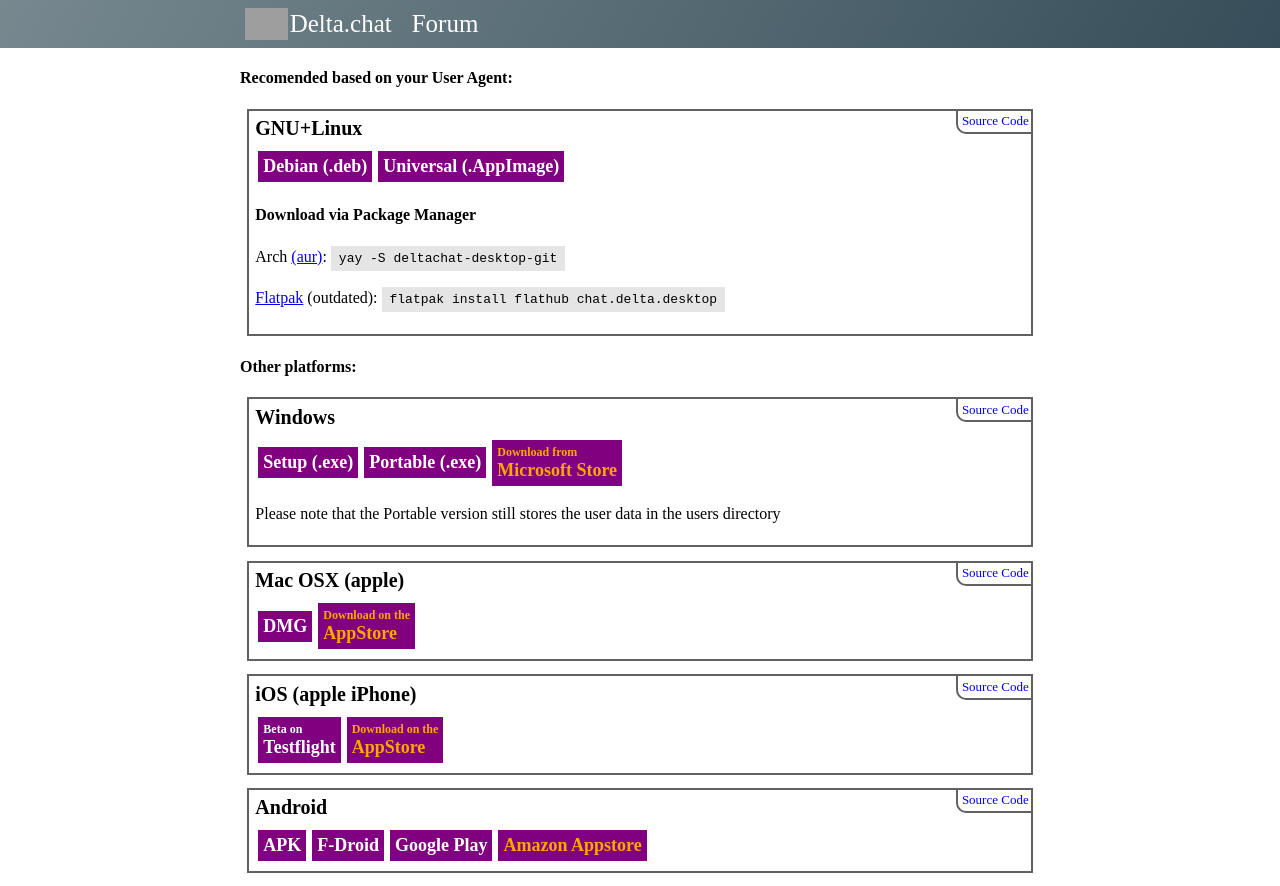
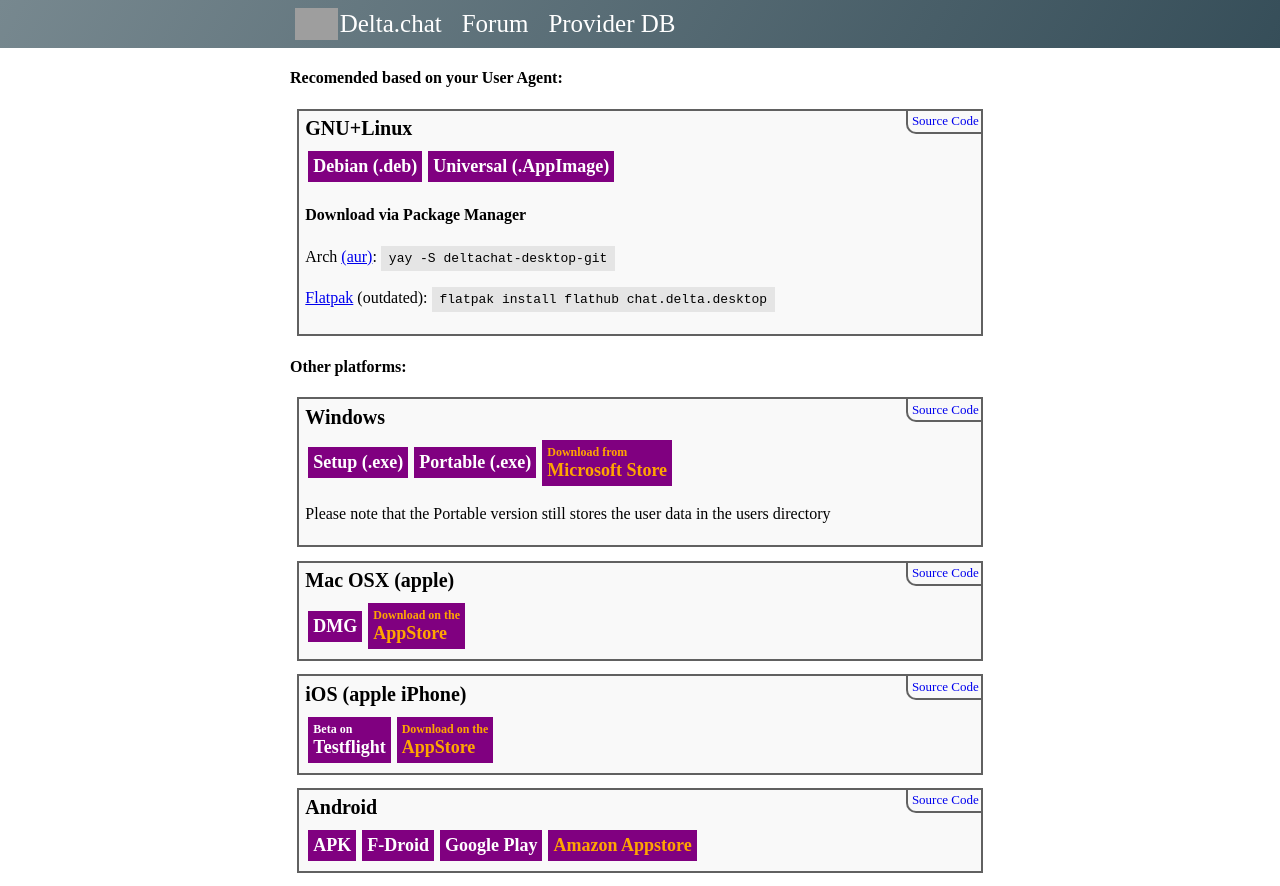
Before and after one commit to deltachat/get.delta.chat, a website: page src/index.html in a window 1280 px wide. Drawn offline with Linux system fonts and the light colour scheme; grey boxes are pictures that could not be loaded.

Commit message:
add Provider DB link

```diff
--- a/src/index.html
+++ b/src/index.html
@@ -14,10 +14,9 @@
     <div class="header">
         <div class="content">
             <img src="https://delta.chat/assets/logos/delta-chat.svg" aria-label="Deltachat logo" />
-            <a href="https://delta.chat">
-                Delta.chat
-            </a>
+            <a href="https://delta.chat">Delta.chat</a>
             <a href="https://support.delta.chat/">Forum</a>
+            <a href="https://providers.delta.chat/">Provider DB</a>
         </div>
     </div>
     <div class="content">
--- a/src/style.css
+++ b/src/style.css
@@ -17,7 +17,8 @@
 .header>.content {
     display: flex;
     align-items: center;
-    max-width: 790px;
+    flex-wrap: wrap;
+    max-width: 690px;
 }
 
 .header>.content>a {
@@ -35,7 +36,7 @@
 
 .content {
     display: block;
-    max-width: 800px;
+    max-width: 700px;
     margin: 0 auto;
     padding: 0 4pt;
 }
@@ -45,6 +46,7 @@
     border: 2px solid var(--border-color);
     margin: 10pt 5pt;
     padding: 0 0 5pt 5pt;
+    background-color: rgb(249, 249, 249);
 }
 
 .box>.source-link {
```
Also changed, not shown: readme.md.
